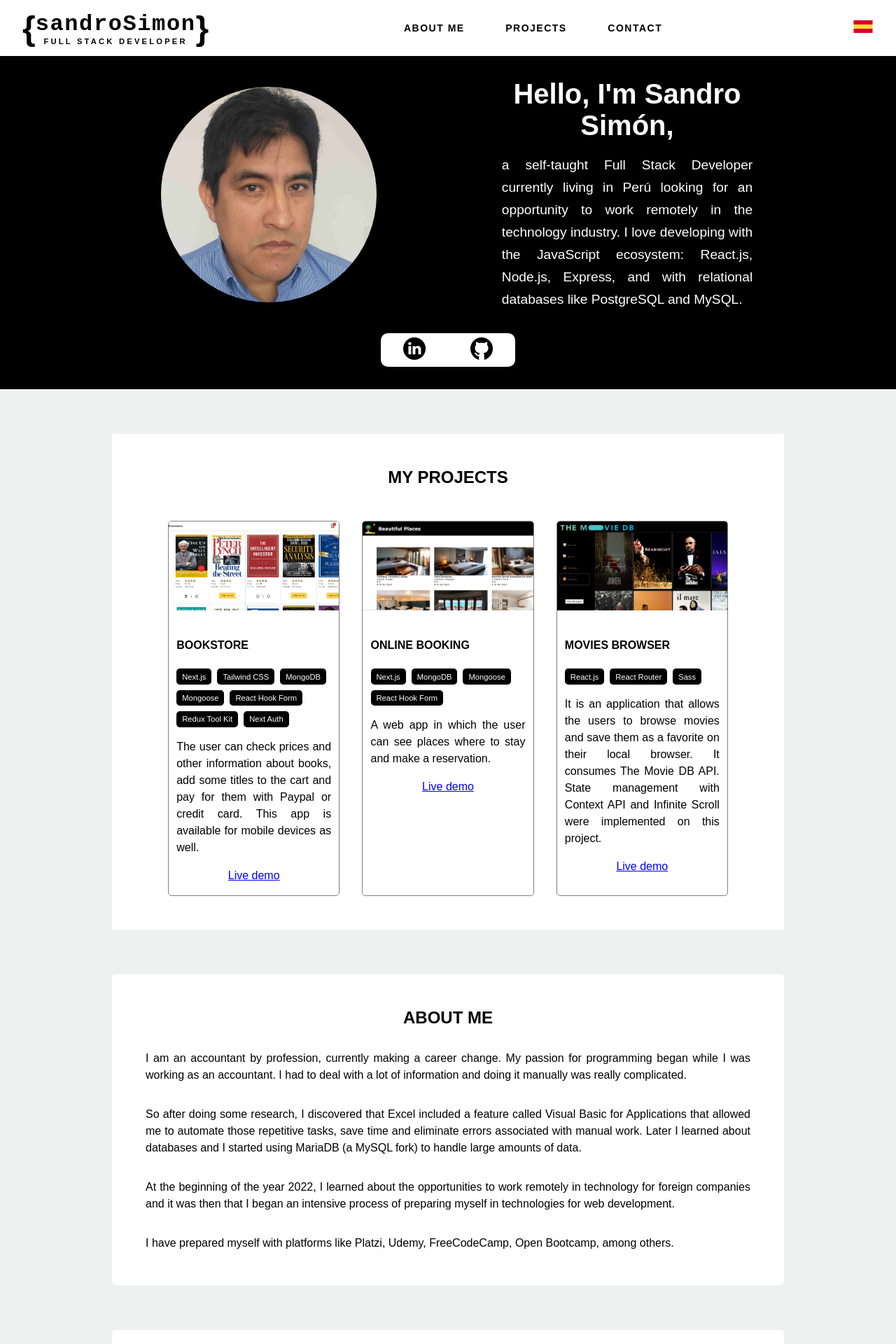
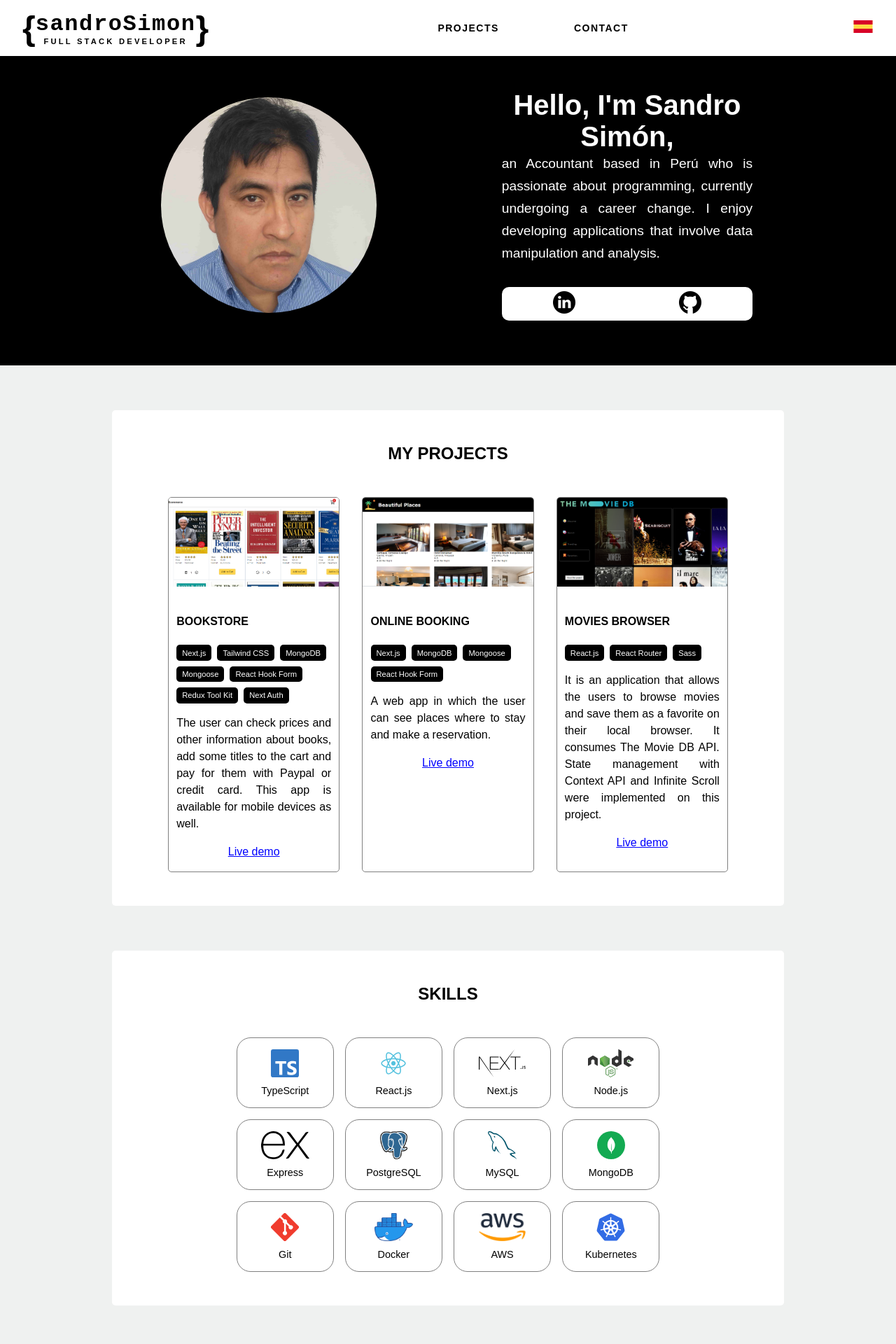
Before and after one commit to SandroSimonOre/sandrosimon.com-nextjs, a Next.js app: page / in a window 1280 px wide. Shown: the top 1920 px of the page at 70% size. Built offline with nearby package versions, Linux system fonts and the light colour scheme.

Commit message:
modify hero component and presentation text

```diff
--- a/src/components/About.tsx
+++ /dev/null
@@ -1,25 +0,0 @@
-import { useContext } from 'react';
-import { LanguageContextType } from '@/@types/language';
-import { LanguageContext } from '@/contexts/languageContext';
-import { aboutLanguage as data } from '../data/languageData';
-import styles from '../styles/About.module.scss'
-
-
-export const About = () => {
-
-    const { language } = useContext(LanguageContext) as LanguageContextType
-
-    return (
-
-        <section id = 'about' className={styles.about}>
-
-            <h2>{ data[language].title }</h2>
-            <p>{ data[language].paragraph1 }</p>
-            <p>{ data[language].paragraph2 }</p>
-            <p>{ data[language].paragraph3 }</p>
-            <p>{ data[language].paragraph4 }</p>
-
-        </section>
-
-    )
-}
--- a/src/components/Header.tsx
+++ b/src/components/Header.tsx
@@ -20,7 +20,7 @@
                 <Logo />
                 <ul>
 
-                    <li><Link href="/#about">{ data[language].aboutMe }</Link></li>
+                    {/* <li><Link href="/#about">{ data[language].aboutMe }</Link></li> */}
                     <li><Link href="/#projects">{ data[language].projects }</Link></li>
                     <li><Link href="/#contact">{ data[language].contact }</Link></li>
 
--- a/src/data/languageData.ts
+++ b/src/data/languageData.ts
@@ -2,12 +2,12 @@
 
     eng: {
         title: "Hello, I'm Sandro Simón,",
-        presentation: "a self-taught Full Stack Developer currently living in Perú looking for an opportunity to work remotely in the technology industry. I love developing with the JavaScript ecosystem: React.js, Node.js, Express, and with relational databases like PostgreSQL and MySQL."
+        presentation: "an Accountant based in Perú who is passionate about programming, currently undergoing a career change. I enjoy developing applications that involve data manipulation and analysis."
     },
 
     esp: {
         title: "Hola, soy Sandro Simón,",
-        presentation: "un Full Stack Developer autodidacta actualmente viviendo en Perú en busca de una oportunidad para trabajar en el sector de tecnología de forma remota. Me encanta desarrollar con el ecosistema de JavaScript: React.js, Node.js, Express y con bases de datos relacionales como PostgreSQL y MySQL."
+        presentation: "un Contador residente en Perú apasionado por la programación, actualmente haciendo un cambio de carrera. Disfruto desarrollando aplicaciones que involucran manipulación y análisis de datos."
     }
 
 }
--- a/src/pages/index.tsx
+++ b/src/pages/index.tsx
@@ -2,7 +2,6 @@
 import Script from 'next/script'
 import { Hero } from '@/components/Hero'
 import { Projects } from '@/components/Projects'
-import { About } from '@/components/About'
 import { Skills } from '@/components/Skills'
 import { Certifications } from '@/components/Certifications'
 import { Contact } from '@/components/Contact'
@@ -41,7 +40,6 @@
       <main className={styles.main}>
         <Hero />
         <Projects />
-        <About />
         <Skills />
         <Certifications />
         <Contact />
--- a/src/styles/About.module.scss
+++ /dev/null
@@ -1,28 +0,0 @@
-.about {
-
-    margin-bottom: 4rem;
-    padding: 3rem 3rem;
-    border-radius: 5px;
-
-    background-color: white;
-    width: 75%;
-
-    h2 {
-        text-align: center;
-        text-transform: uppercase;
-    }
-
-    p {
-        margin-top: 2rem;
-        line-height: 1.5rem;
-    }
-
-}
-
-@media (max-width: 768px) {
-    .about {
-        display: none;
-        margin: 1rem 0 1rem 0;
-        width: 90%;
-    }
-}
--- a/src/styles/Hero.module.scss
+++ b/src/styles/Hero.module.scss
@@ -11,7 +11,7 @@
         display: flex;
         justify-content: center;
         width: 100%;
-        padding-top: 2rem;
+        padding-top: 3rem;
         //padding-bottom: 5rem;
         margin-bottom: 2rem;
         color: white;
@@ -53,13 +53,10 @@
                 font-size: 1.2rem;
             }
 
-        }
-
-    }
-
             .socialMedia {
 
-        width: 12rem;
+                margin-top: 2rem;
+                width: 70%;
                 align-self: center;
 
                 ul {
@@ -74,6 +71,10 @@
                         width: 2rem;
                         height: 2rem;
                     }
+                }
+
+            }
+
         }
 
     }
@@ -105,12 +106,14 @@
                     width: 80%;
                 }
 
+                .socialMedia {
+                    width: 80%;
+                }
+
             }
         }
 
-        .socialMedia {
-            width: 80%;
-        }
+
     }
 
 }
--- a/src/styles/Projects.module.scss
+++ b/src/styles/Projects.module.scss
@@ -8,6 +8,7 @@
     flex-direction: column;
     justify-content: center;
     background-color: white;
+    border-radius: 5px;
 
     h2 {
         text-align: center;
```
Also changed, not shown: src/components/Hero.tsx (+4 -4 lines). Lines whose indentation alone changed are shown as unchanged.
